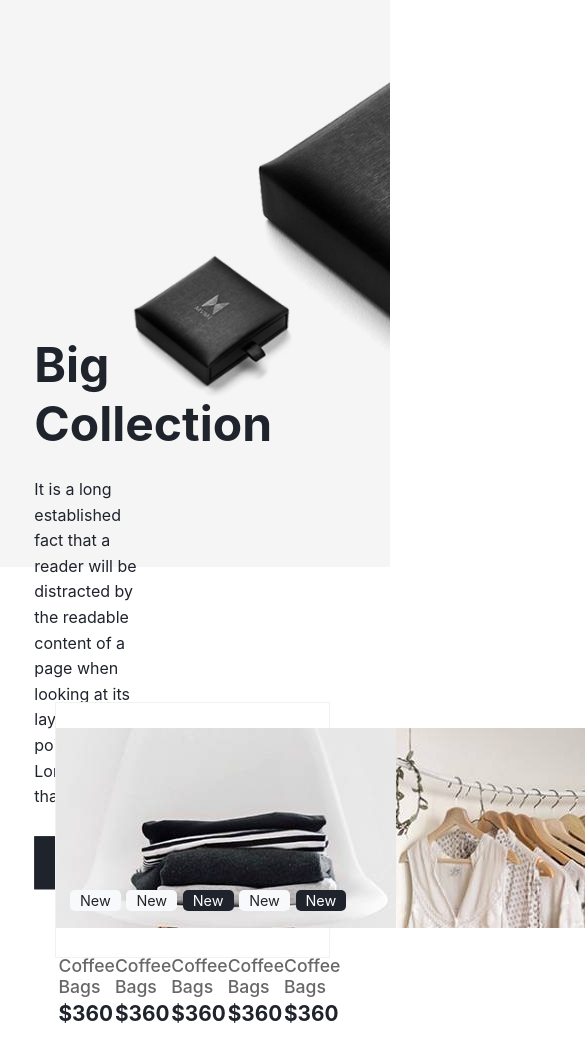
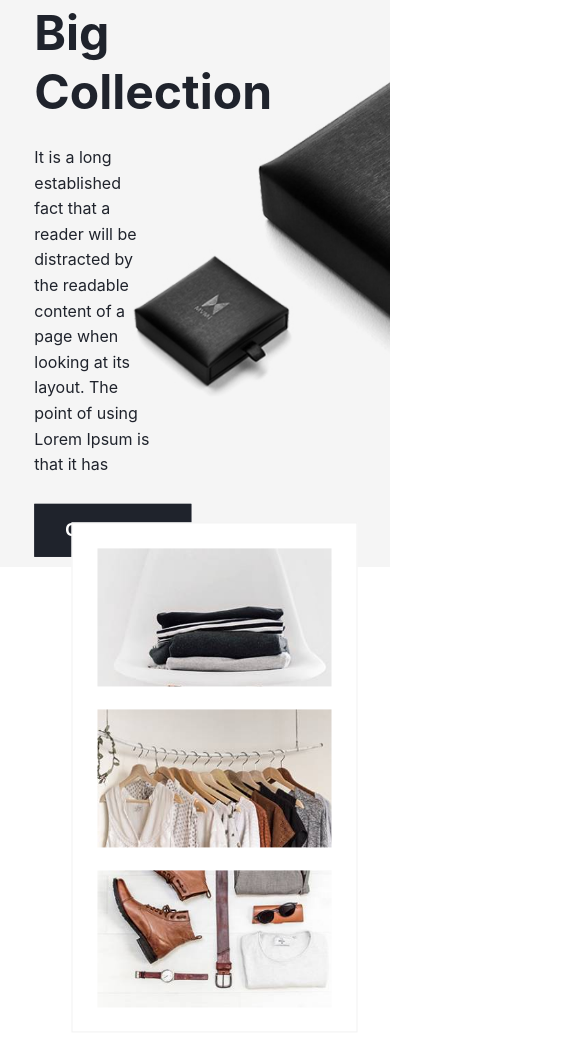
Before and after one commit to VincentWoglo/care.github.io, a React app: page / in a window 390 px wide. Shown: the part 452-1504 px from the top of the page, 585 px wide, since content can reach past the window. Built offline with nearby package versions, Linux system fonts and the light colour scheme.

Commit message:
almost responsive

```diff
--- a/src/css/style.css
+++ b/src/css/style.css
@@ -25,6 +25,9 @@ nav{
   display: flex;
   justify-content: space-around;
   align-items: center;
+}
+.hamburger{
+  display: none;
 }
 .category-dropdown{
   background-color: #fff;
@@ -69,7 +72,7 @@ nav{
   background-size: cover;
 }
 .collection{
-  transform: translate(22%, 80%);
+  transform: translate(22%, 50%);
   width: 40vw;
 }
 .banner-name{
@@ -102,7 +105,9 @@ nav{
   border: 1px #f1f1f1 solid;
   flex-wrap: nowrap;
 }
-
+.gender-section img{
+  width: 21vw;
+}
 
 
 .Card-title-img{
@@ -118,7 +123,7 @@ nav{
 }
 .Card-items-flex{
   display: flex;
-  width: 70vw;
+  width: 75vw;
   justify-content: space-between;
   margin: auto;
 }
@@ -293,3 +298,72 @@ footer li{
   margin: auto;
   align-items: center;
 }
+@media only screen and (max-width: 1080px){
+  .product-categories{
+    display: none;
+  }
+  .icons{
+    display:  flex;
+    align-items: center;
+    width: 15vw;
+    justify-content: space-between;
+  }
+  .d{
+    padding: 20px;
+    display: flex;
+    justify-content: space-between;
+    align-items: center;
+  }
+  .hamburger{
+    display: block;
+  }
+}
+@media only screen and (max-width: 1357px){
+  .gender-section{
+    width: 80%;
+    transform: translate(13%, 130%);
+  }
+}
+@media only screen and (max-width: 1040px){
+  .gender-section{
+    width: 80%;
+    transform: translate(13%, 170%);
+  }
+}
+@media only screen and (max-width: 1250px){
+  .Card-items-flex{
+    width: 80vw;
+  }
+  .Card-title-img{
+    width: 14vw;
+  }
+}
+@media only screen and (max-width: 880px){
+  .gender-section{
+    width: 90%;
+    transform: translate(6%, 170%);
+  }
+  .gender-section img{
+    width: 25vw;
+  }
+}
+@media only screen and (max-width: 785px){
+  .collection{
+    transform: translate(22%, 20%);
+  }
+  .gender-section{
+    width: 60%;
+    transform: translate(25%, 15%);
+    flex-direction: column;
+    padding-left: 25px;
+    padding-right: 25px;
+    padding-bottom: 0px;
+  }
+  .gender-section img{
+    width: 60vw;
+    margin-bottom: 1.2em;
+  }
+  .new-products{
+    padding-top: 40em;
+  }
+}
--- a/src/navBar.js
+++ b/src/navBar.js
@@ -3,6 +3,7 @@ import './css/style.css';
 import Search from './img/iconmonstr-search-thin.svg';
 import ShoppingCart from './img/iconmonstr-shopping-cart-5.svg';
 import UserIcon from './img/iconmonstr-user-male-thin.svg';
+import Hamburger from './img/iconmonstr-menu-thin.svg';
 import logo from './img/logo.png';
 
 class Logo extends Component {
@@ -51,6 +52,7 @@ class SearchShoping extends Component {
       <img src={ShoppingCart} />
       </div>
       <img src={UserIcon} />
+      <img src={Hamburger} className="hamburger" />
     </div>
     </div>
   )}}
```
Also changed, not shown: src/img/iconmonstr-menu-thin.svg (added).
